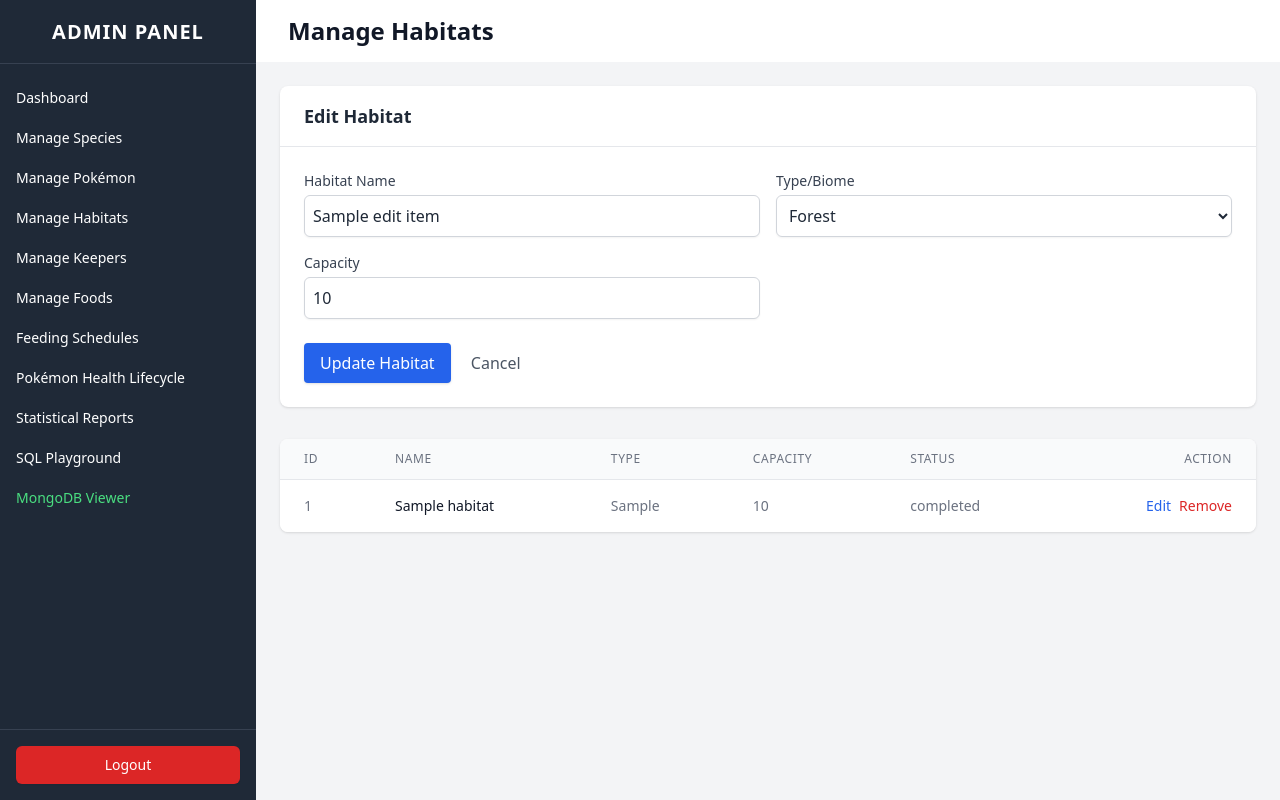
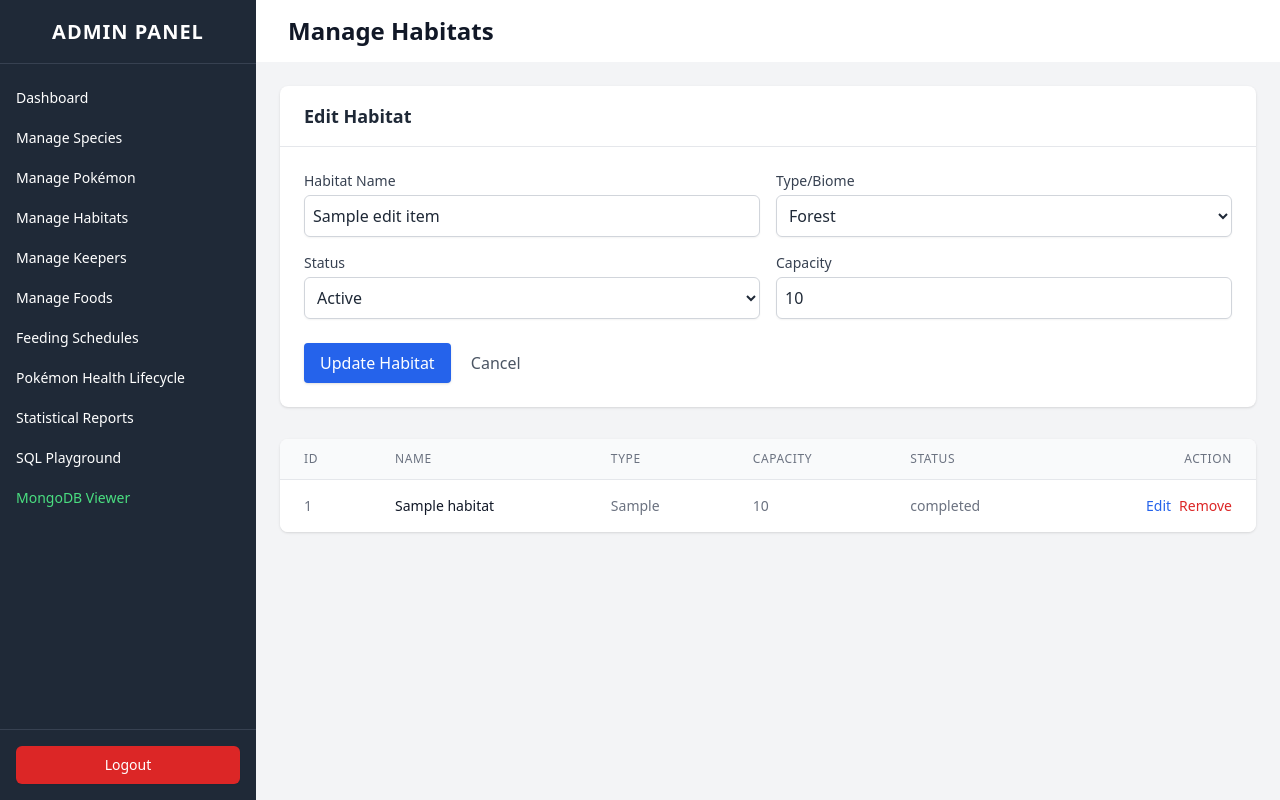
Before and after one commit to catursetyo/pokezoo-dbs, a FastAPI app: template app/templates/admin/habitats.html in a window 1280 px wide. Run offline with FastAPI, Linux system fonts and the light colour scheme; the template is opened without the code that fills it: most values are stand-ins (such as "Sample title", 1, 10 or a date in 2020); some libraries are stand-ins or nearby versions.

Commit message:
feat: fix bug

```diff
--- a/app/templates/admin/habitats.html
+++ b/app/templates/admin/habitats.html
@@ -30,6 +30,16 @@
                     <option value="Cave" {% if edit_item and edit_item.habitat_type == 'Cave' %}selected{% endif %}>Cave</option>
                 </select>
             </div>
+            {% if edit_item %}
+            <div>
+                <label class="block text-sm font-medium text-gray-700">Status</label>
+                <select name="status" required class="mt-1 block w-full rounded-md border-gray-300 shadow-sm focus:border-blue-500 focus:ring-blue-500 border p-2 bg-white">
+                    <option value="Active" {% if edit_item.status == 'Active' %}selected{% endif %}>Active</option>
+                    <option value="Maintenance" {% if edit_item.status == 'Maintenance' %}selected{% endif %}>Maintenance</option>
+                    <option value="Closed" {% if edit_item.status == 'Closed' %}selected{% endif %}>Closed</option>
+                </select>
+            </div>
+            {% endif %}
             <div>
                 <label class="block text-sm font-medium text-gray-700">Capacity</label>
                 <input type="number" name="capacity" value="{{ edit_item.capacity if edit_item else '10' }}" min="1" required class="mt-1 block w-full rounded-md border-gray-300 shadow-sm focus:border-blue-500 focus:ring-blue-500 border p-2">
```
Also changed, not shown: 1 other file.
